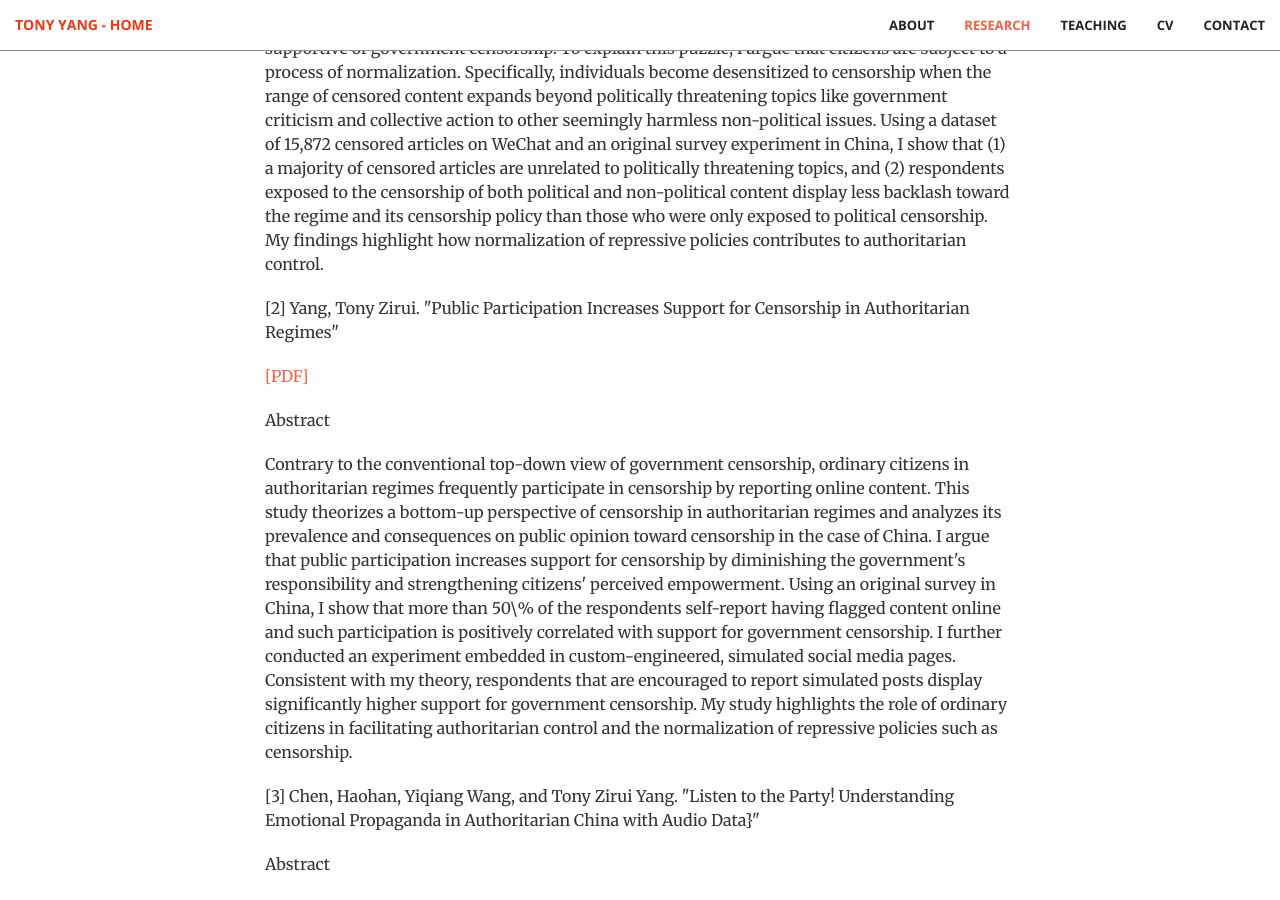
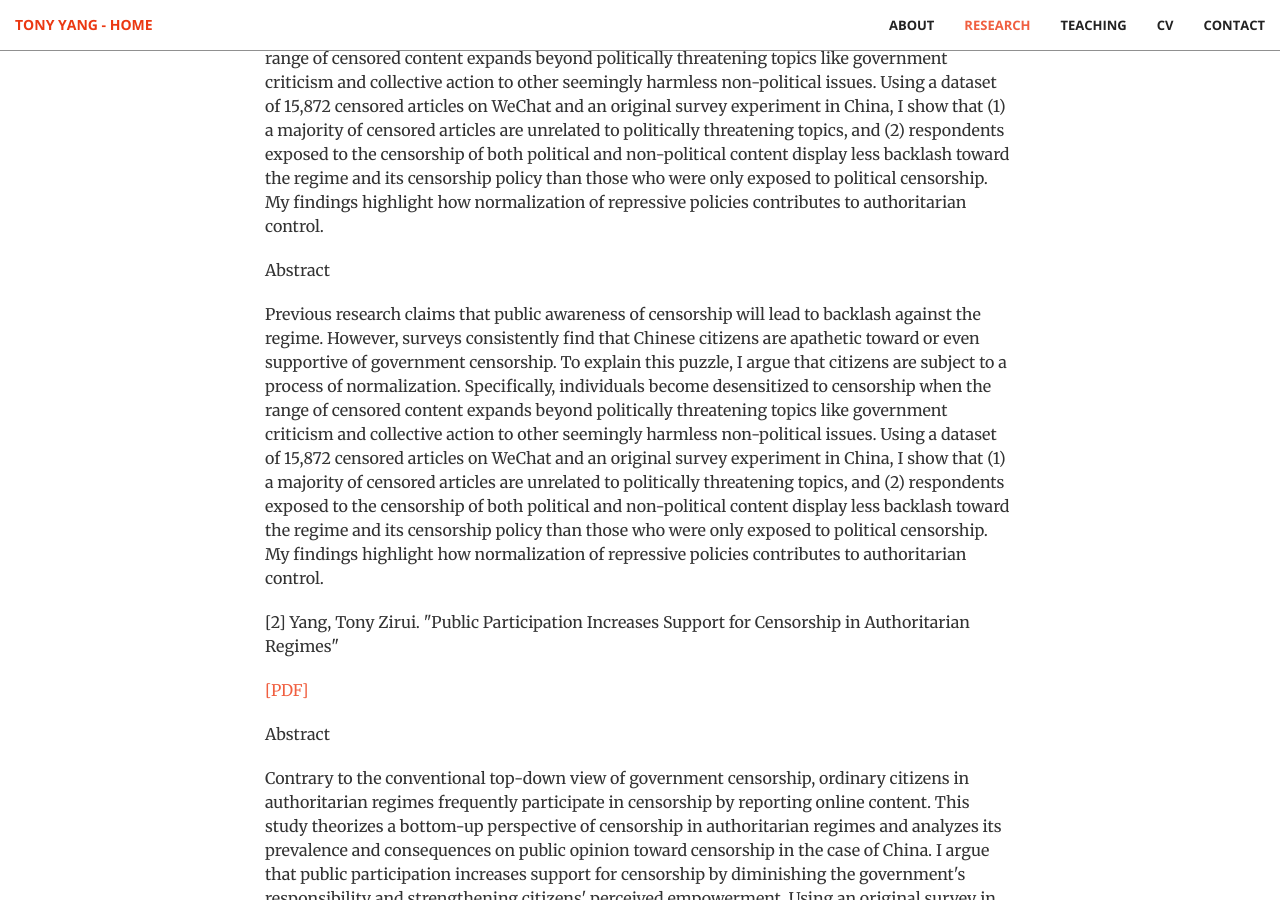
Before and after one commit to tonyhsfz/website, a Jekyll site: the page built from index.html, in a window 1280 px wide and 900 px high, scrolled down 2130 px. Built offline with Jekyll 4.4.1, drawn with Linux system fonts in a browser that asks for light colours.

Commit message:
Update publication.html

```diff
--- a/_includes/publication.html
+++ b/_includes/publication.html
@@ -8,7 +8,12 @@
                     <p></p>
 <p>[1] Yang, Tony Zirui. "Normalization of Censorship: Evidence from China" <i>Under Review</i> </p>
                    <p> <a href="/img/Censorship_Yang.pdf">[PDF]</a>
-                    <a href="/img/Censorship_Appendices.pdf">[Online Appendices]</a></p>
+                    <a href="/img/Censorship_Appendices.pdf">[Online Appendices]</a>
+                    <button type="button" class="collapsible">Abstract</button></p>
+<div class="content">
+  <p>Previous research claims that public awareness of censorship will lead to backlash against the regime. However, surveys consistently find that Chinese citizens are apathetic toward or even supportive of government censorship. To explain this puzzle, I argue that citizens are subject to a process of normalization. Specifically, individuals become desensitized to censorship when the range of censored content expands beyond politically threatening topics like government criticism and collective action to other seemingly harmless non-political issues. Using a dataset of 15,872 censored articles on WeChat and an original survey experiment in China, I show that (1) a majority of censored articles are unrelated to politically threatening topics, and (2) respondents exposed to the censorship of both political and non-political content display less backlash toward the regime and its censorship policy than those who were only exposed to political censorship. My findings highlight how normalization of repressive policies contributes to authoritarian control.
+</p>
+</div>
 <p> Abstract </p>
 <p>
 Previous research claims that public awareness of censorship will lead to backlash against the regime. However, surveys consistently find that Chinese citizens are apathetic toward or even supportive of government censorship. To explain this puzzle, I argue that citizens are subject to a process of normalization. Specifically, individuals become desensitized to censorship when the range of censored content expands beyond politically threatening topics like government criticism and collective action to other seemingly harmless non-political issues. Using a dataset of 15,872 censored articles on WeChat and an original survey experiment in China, I show that (1) a majority of censored articles are unrelated to politically threatening topics, and (2) respondents exposed to the censorship of both political and non-political content display less backlash toward the regime and its censorship policy than those who were only exposed to political censorship. My findings highlight how normalization of repressive policies contributes to authoritarian control.
```
